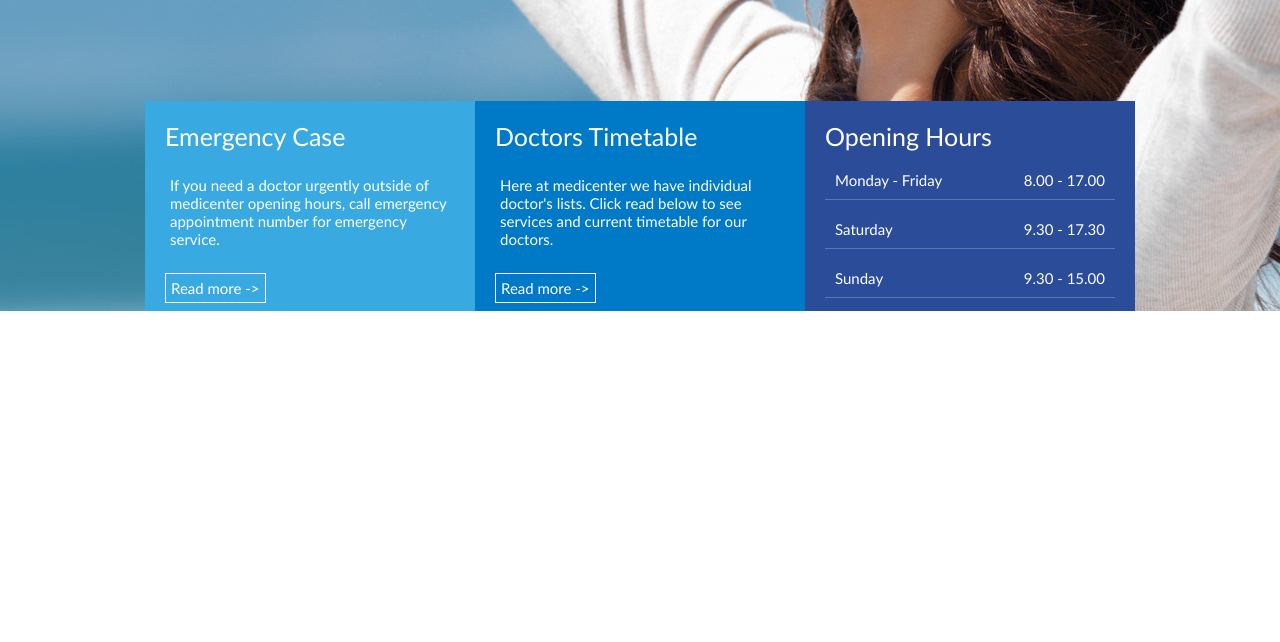
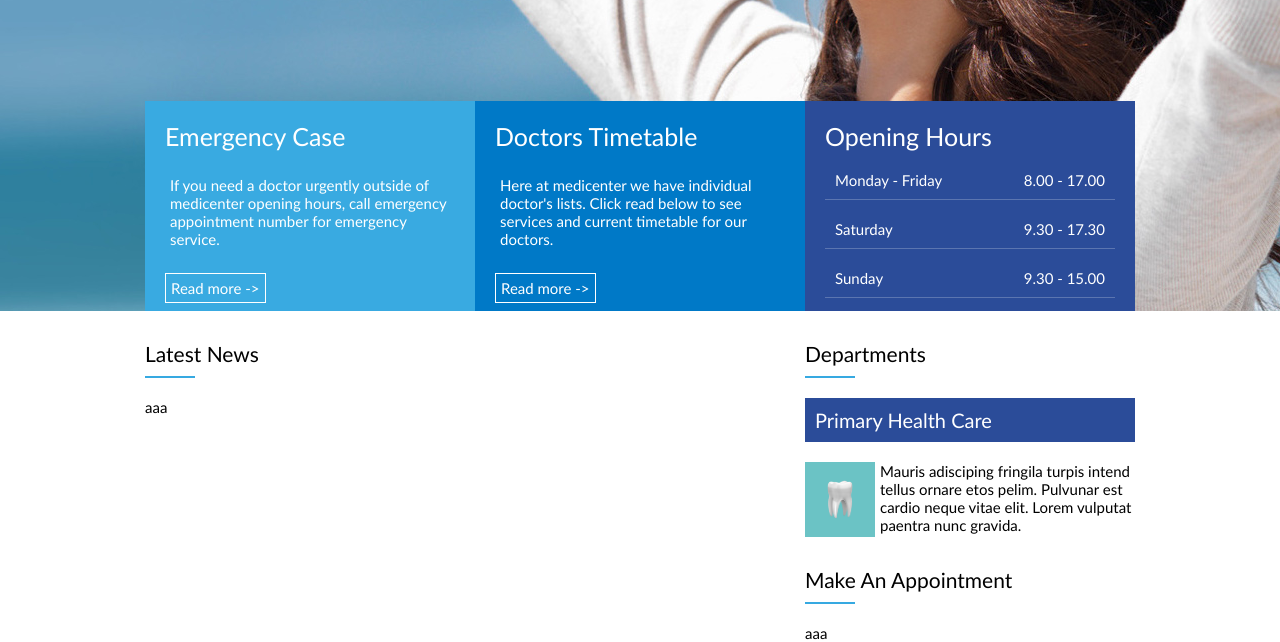
Before and after one commit to caiousouza/Proj-Flexbox, a plain HTML site: page index.html in a window 1280 px wide. Shown: the part 479-1121 px from the top of the page. Before the commit the page ends 800 px from the top, so only its background shows below. Drawn offline with Linux system fonts and the light colour scheme.

Commit message:
Adicionando a estruturta de anuncios exibidos no corpo do site, e imagem do um anuncio

```diff
--- a/assets/css/style.css
+++ b/assets/css/style.css
@@ -123,3 +123,46 @@ nav a:hover{
     padding: 10px;
     border-bottom: 1px solid #ffffff3a;
 }
+#all{
+    display: flex;
+    justify-content: center;
+}
+#all section{
+    flex: 2;
+}
+#all aside{
+    flex: 1;
+}
+.anuncio_titulo{
+    margin-top: 30px;
+    margin-bottom: 20px;
+}
+.anuncio_subtitulo{
+    color: #000;
+    font-size: 21px;
+}
+.anuncio_barra{
+    width: 50px;
+    height: 2px;
+    margin-top: 10px;
+    background-color: #36a9e1;
+}
+.img_dente_anuncio{
+    width: 70px;
+    height: 75px;
+}
+.anuncio_subtitilo2{
+    color: #ffffff;
+    font-size: 20px;
+    background-color: #2b4c99;
+    padding: 10px;
+}
+.anuncio_texto{
+    width: 255px;
+    font-size: 15px;
+}
+.anuncio_conteudo{
+    display: flex;
+    justify-content: space-between;
+    margin-top: 20px;
+}
--- a/index.html
+++ b/index.html
@@ -62,7 +62,45 @@
                 </div>
             </div>
         </div>
-
+    </section>
+    <section id="all">
+        <div class="container">
+            <section>
+                <div class="anuncio">
+                    <div class="anuncio_titulo">
+                        <div class="anuncio_subtitulo">Latest News</div>
+                        <div class="anuncio_barra"></div>
+                    </div>
+                    <div class="anuncio_texto">
+                        aaa
+                    </div>
+                </div>
+            </section>
+            <aside>
+                <div class="anuncio">
+                    <div class="anuncio_titulo">
+                        <div class="anuncio_subtitulo">Departments</div>
+                        <div class="anuncio_barra"></div>
+                    </div>
+                    <div class="anuncio_info">
+                        <div class="anuncio_subtitilo2">Primary Health Care</div>
+                        <div class="anuncio_conteudo">
+                            <img class="img_dente_anuncio" src="assets/images/dente.jpg">
+                            <div class="anuncio_texto">Mauris adisciping fringila turpis intend tellus ornare etos pelim. Pulvunar est cardio neque vitae elit. Lorem vulputat paentra nunc gravida.</div>
+                        </div>
+                    </div>
+                </div>
+                <div class="anuncio">
+                    <div class="anuncio_titulo">
+                        <div class="anuncio_subtitulo">Make An Appointment</div>
+                        <div class="anuncio_barra"></div>
+                    </div>
+                    <div class="anuncio_texto">
+                        aaa
+                    </div>
+                </div>
+            </aside>
+        </div>
     </section>
 </body>
 </html>
```
Also changed, not shown: assets/images/dente.jpg (added).
